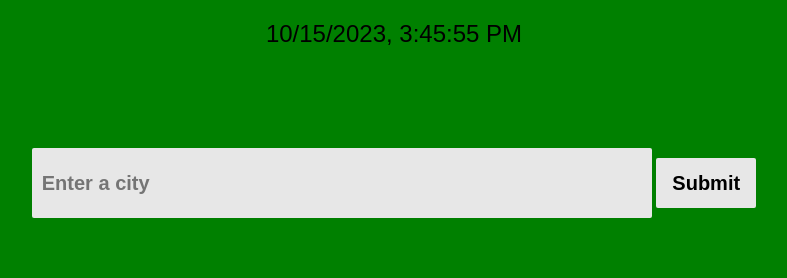
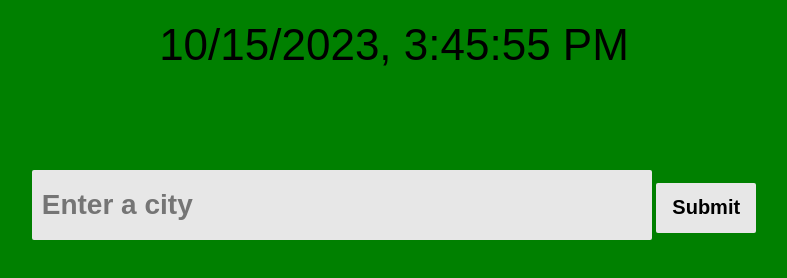
Before and after one commit to justusmcdougal317/Climate-Recognizance, a plain HTML site: page index.html in a window 1280 px wide. Shown: the whole page, without its empty margins (246-1033 px from the left). Drawn offline with Linux system fonts and the light colour scheme.

Commit message:
final changes readme completed

```diff
--- a/Assets/style.css
+++ b/Assets/style.css
@@ -17,7 +17,7 @@ input[type="text"] {
   background: #e7e7e7;
   font-family: "Nunito", sans-serif;
   font-weight: bold;
-  font-size: 20px;
+  font-size: 28px;
   border: none;
   border-radius: 2px;
   padding: 10px 10px;
--- a/index.html
+++ b/index.html
@@ -7,13 +7,13 @@
 <title>Climate Reconnaissance</title>
 <link rel="stylesheet" href="/Assets/style.css">
 <style>
-    /* Center the date and time */
+
     .date-time-container {
         text-align: center;
     }
     .date-time {
-        font-size: 24px; /* Increase the font size for better visibility */
-        margin-top: 20px; /* Add some top margin for spacing */
+        font-size: 44px;
+        margin-top: 20px;
     }
 </style>
 </head>
```
Also changed, not shown: 1 other file.
